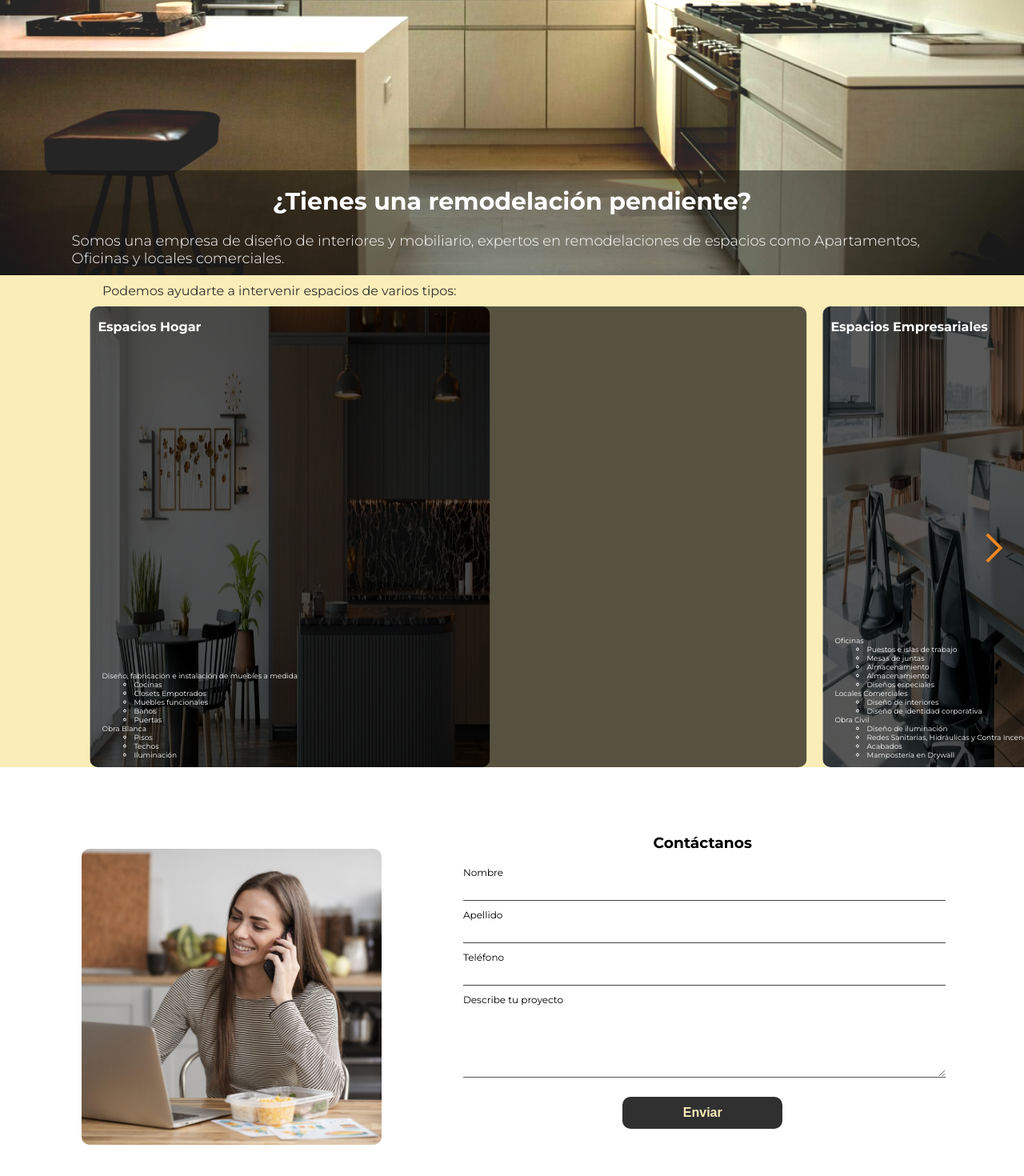
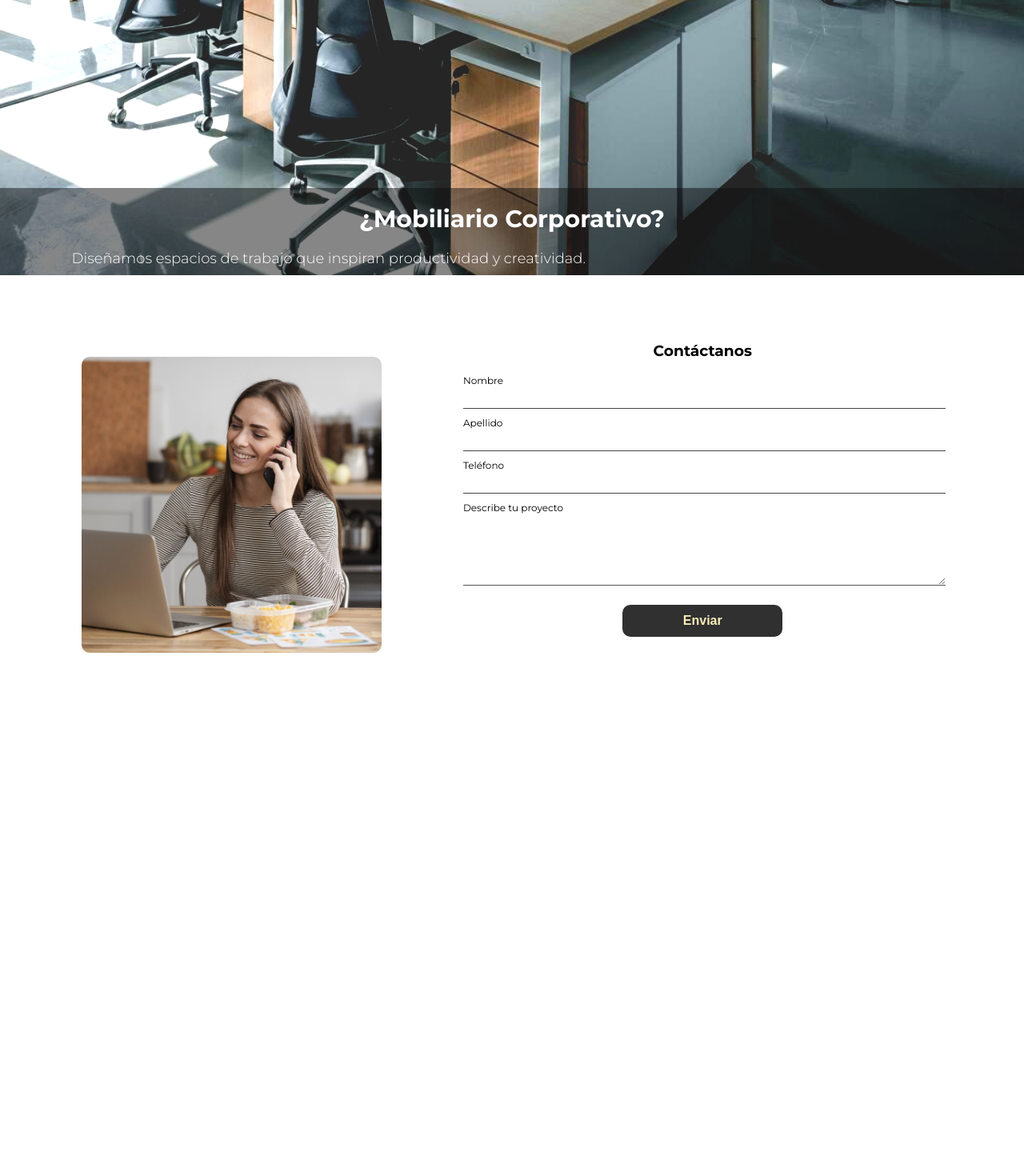
Before and after one commit to Yotis56/mobel, a React (Vite) app: page /corporativo in a window 1280 px wide. Shown: the part 456-1926 px from the top of the page at 80% size. After the commit the page ends 1379 px from the top, so only its background shows below. Built offline with nearby package versions, Linux system fonts and the light colour scheme.

Commit message:
Se agrega validación al formulario de contacto

```diff
--- a/package.json
+++ b/package.json
@@ -22,8 +22,10 @@
   },
   "dependencies": {
     "@emailjs/browser": "^4.4.1",
+    "framer-motion": "^11.5.5",
     "react": "^18.3.1",
     "react-dom": "^18.3.1",
+    "react-hook-form": "^7.53.0",
     "react-router-dom": "^6.26.1"
   },
   "devDependencies": {
--- a/src/components/Contact/Contact.jsx
+++ b/src/components/Contact/Contact.jsx
@@ -1,24 +1,16 @@
-import { useState } from "react"
+import { FormProvider, useForm } from "react-hook-form"
 import emailjs from '@emailjs/browser'
+import { Input } from "../Input/input"
+import { nameValidation, lastNameValidation, phoneValidation, descriptionValidation } from './validationObjects'
 import contactImg from '../../assets/contactUs-800.jpg'
 import styles from './styles.module.css'
 
+
 const Contact = () => {
-    const [data, setData] = useState({
-        name: '',
-        last_name: '',
-        phone: '',
-        description: ''
-    })
-    const handleChange = (event) => {
-        const target = event.target.name
-        const value = event.target.value
-        setData({
-            ...data,
-            [target]: value
-        })
-    }
-    const handleSubmit = async () => {
+
+    const methods = useForm()
+    const onSubmit = methods.handleSubmit( async (data)=> {
+        // console.log('se envía la info al correo', data)
         try {
             const response = await emailjs.send('mobel_contact_service', 'contact_form', data, )
             window.alert('Se ha enviado su información de contacto con éxito')
@@ -26,7 +18,8 @@ const Contact = () => {
             console.error(error)
             window.alert('No se ha podido enviar su información de contacto. Por favor intente más tarde')
         }
-    }
+
+    })
 
     return (
         <div className={styles.contactContainer}>
@@ -35,32 +28,20 @@ const Contact = () => {
             </div>
             <div className={styles.contactRight}>
                 <h3>Contáctanos</h3>
-                <form>
-                    <div className={styles.inputContainer}>
-                        <label htmlFor="name">Nombre</label>
-                        <input type="text" name="name" id="name" value={data.name} onChange={handleChange}/>
-                    </div>
-                    <div className={styles.inputContainer}>
-                        <label htmlFor="last_name">Apellido</label>
-                        <input type="tel" name="last_name" id="last_name" value={data.last_name} onChange={handleChange} />
-                    </div>
-                    <div className={styles.inputContainer}>
-                        <label htmlFor="phone">Teléfono</label>
-                        <input type="text" name="phone" id="phone" value={data.phone} onChange={handleChange} />
-                    </div>
-                    <div className={styles.inputContainer}>
-                        <label htmlFor="description">Describe tu proyecto</label>
-                        <textarea type="text" name="description" id="description" value={data.description} onChange={handleChange} />
-                    </div>
-                </form>
-                <div className={styles.buttonContainer}>
-                    <button onClick={handleSubmit} className={styles.submitButton}>Enviar</button>
-                </div>
+                <FormProvider {...methods}>
+                    <form onSubmit={ e => e.preventDefault()} noValidate>
+                        <Input label='Nombre' type='text' id='name' validation={nameValidation}/>
+                        <Input label='Apellido' type='text' id='last_name' validation={lastNameValidation}/>
+                        <Input label='Teléfono' type='tel' id='phone' validation={phoneValidation}/>
+                        <Input label='Describe tu proyecto' type='text' id='description' validation={descriptionValidation} multiline={true}/>
+                        <div className={styles.buttonContainer}>
+                            <button type="submit" className={styles.submitButton} onClick={onSubmit}>Enviar</button>
+                        </div>
+                    </form>
+                </FormProvider>
             </div>
         </div>
     )
 }
 
 export { Contact }
-
-// Recordar que estoy diseñando mobile-first. Cómo se debería ver la sección de contacto en móvil. ¿Sin la imagen?
--- a/src/components/Contact/styles.module.css
+++ b/src/components/Contact/styles.module.css
@@ -10,32 +10,6 @@
 }
 .contactRight h3 {
     text-align: center;
-}
-.inputContainer{
-    margin-bottom: 10px;
-}
-.inputContainer label {
-    display: block;
-    font-size: 12px;
-}
-.inputContainer input {
-    width: 100%;
-    height: 25px;
-    border: none;
-    border-bottom: 1px solid #444;
-    outline: none;
-}
-.inputContainer:last-child textarea {
-    height: 75px;
-    width: 100%;
-    outline: none;
-    border: none;
-    border-bottom: 1px solid #555;
-    margin: 10px 0px;
-    /* box-sizing: border-box; */
-    font-family: sans-serif;
-    color: black;
-    resize: vertical;
 }
 .submitButton {
     outline: none;
@@ -67,9 +41,4 @@
     .contactRight{
         margin: 5% 8% 8% 0;
     }
-    .inputContainer:focus-within label {
-        font-size: 14px;
-        color: var(--black-grey);
-        transition: all 300ms ease-in;
-    }
 }
--- /dev/null
+++ b/src/components/Contact/validationObjects.js
@@ -0,0 +1,30 @@
+const nameValidation = {
+    required: {
+        value: true,
+        message: 'Ingrese su nombre'
+    }
+}
+const lastNameValidation = {
+    required: {
+        value: true,
+        message: 'Ingrese su apellido'
+    }
+}
+const phoneValidation = {
+    required: {
+        value: true,
+        message: 'Ingrese su teléfono'
+    },
+    pattern: {
+        value: /^\d{10}$/,
+        message: 'Ingrese un número de teléfono valido'
+    }
+}
+const descriptionValidation = {
+    required: {
+        value: true,
+        message: 'Ingrese Una breve descripción de su proyecto'
+    }
+}
+
+export {nameValidation, lastNameValidation, phoneValidation, descriptionValidation}
--- a/src/components/Header/Header.jsx
+++ b/src/components/Header/Header.jsx
@@ -1,16 +1,15 @@
-import heroImage from '../../assets/Kitchen1-1024.jpg'
 import styles from './styles.module.css'
 
-const Header = () => {
+const Header = ({ image, title, paragraph }) => {
     return (
         <div className={styles.headerContainer}>
             <div className={styles.hero}>
                 <div className={styles.imgContainer}>
-                    <img src={heroImage} alt="imagen cocina" />
+                    <img src={image} alt="imagen cocina" />
                 </div>
                 <div className={styles.textContainer}>
-                    <h1 className={styles.heroTitle}>¿Tienes una remodelación pendiente?</h1>
-                    <p className={styles.heroText}>Somos una empresa de diseño de interiores y mobiliario, expertos en remodelaciones de espacios como Apartamentos, Oficinas y locales comerciales.</p>
+                    <h1 className={styles.heroTitle}>{title}</h1>
+                    <p className={styles.heroText}>{paragraph}</p>
                 </div>
             </div>
         </div>
--- a/src/components/Header/styles.module.css
+++ b/src/components/Header/styles.module.css
@@ -17,9 +17,10 @@
     filter: contrast(1.5);
 }
 .textContainer {
+    width: 100%;
+    padding: 0 7% 10px;
     color: white;
     background: rgba(15, 15, 15, 50%);
-    padding: 0 7% 10px;
 }
 .heroTitle {
     font-size: 20px;
--- /dev/null
+++ b/src/components/Input/input.jsx
@@ -0,0 +1,57 @@
+import { useFormContext } from "react-hook-form"
+import { AnimatePresence, motion } from "framer-motion"
+import { findInputError, isFormInvalid } from '../../utilities/formErrorsUtils'
+import styles from './styles.module.css'
+
+export const Input = ({ label, type, id, validation, multiline = false}) => {
+    const {
+        register,
+        formState: {errors}
+    } = useFormContext()
+
+    const inputError = findInputError(errors, id)
+    const isInvalid = isFormInvalid(inputError)
+
+    // console.log(id, isInvalid, errors)
+    return (
+        <div className={styles.inputContainer}>
+            <div className={styles.labelContainer}>
+                <label htmlFor={id}>{label}</label>
+                <AnimatePresence mode="wait" initial={false}>
+                    { isInvalid && (
+                        <InputError message={inputError.error.message} key={inputError.error.message}/>
+                    )}
+                </AnimatePresence>
+            </div>
+            { multiline ?
+                <textarea
+                    id={id}
+                    type={type}
+                    className={styles.textArea}
+                    {...register(id, validation)}
+                />
+                :
+                <input
+                    type={type}
+                    id={id}
+                    {...register(id, validation)}
+                />
+            }
+        </div>
+    )
+}
+
+const InputError = ({message}) => {
+    return (
+        <motion.p className={styles.errorMsg} {...framer_error}>
+            <span className={`material-symbols-outlined ${styles.errorIcon}`}>error</span>
+            {message}
+        </motion.p>
+    )
+}
+const framer_error = {
+    intial: {opacity: 0, y: 10},
+    animate: {opacity: 1, y: 0},
+    exit: {opacity: 0, y: 10},
+    transition: {duration: 0.2}
+}
--- /dev/null
+++ b/src/components/Input/styles.module.css
@@ -0,0 +1,51 @@
+.inputContainer{
+    margin-bottom: 10px;
+}
+.inputContainer label {
+    display: block;
+    font-size: 12px;
+}
+.inputContainer input {
+    width: 100%;
+    height: 25px;
+    border: none;
+    border-bottom: 1px solid #444;
+    outline: none;
+}
+.labelContainer {
+    display: flex;
+    justify-content: space-between;
+}
+.errorMsg{
+    display: flex;
+    align-items: center;
+    width: fit-content;
+    margin: 0;
+    padding: 4px;
+    background-color: #bf6161;
+    color: #560303;
+    border-radius: 4px;
+    font-size: 10px;
+}
+.errorIcon {
+    font-size: 12px;
+}
+.textArea {
+    height: 75px;
+    width: 100%;
+    outline: none;
+    border: none;
+    border-bottom: 1px solid #555;
+    margin: 10px 0px;
+    /* box-sizing: border-box; */
+    font-family: sans-serif;
+    color: black;
+    resize: vertical;
+}
+@media screen and (min-width: 426px ) {
+    .inputContainer:focus-within label {
+        font-size: 14px;
+        color: var(--black-grey);
+        transition: all 300ms ease-in;
+    }
+}
--- /dev/null
+++ b/src/pages/HomeCorporativo/HomeCorporativo.jsx
@@ -0,0 +1,28 @@
+import { useEffect } from "react"
+import emailjs from '@emailjs/browser'
+import { Header } from "../../components/Header/Header"
+import { Contact } from "../../components/Contact/Contact"
+import heroImage  from '../../assets/OfficeHero.jpg'
+
+const HomeCorporativo = () => {
+
+  useEffect(() => {
+    emailjs.init({
+      publicKey: 'px67tiu5cXBv6yCRY'
+    })
+  }, [])
+  const title = '¿Mobiliario Corporativo?'
+  const paragraph = 'Diseñamos espacios de trabajo que inspiran productividad y creatividad.'
+
+    return (
+      <>
+        <Header image={heroImage} title={title} paragraph={paragraph} />
+        <Contact />
+      </>
+    )
+}
+
+export { HomeCorporativo }
+
+//En el home corporativo el texto es muy corto. Habría que ponerlo con ancho al 100%
+// También tengo que arreglar las imágenes. Ambas imágenes de Hero tienen que tener la misma medida
--- a/src/pages/Home/Home.jsx
+++ b/src/pages/HomeHogar/HomeHogar.jsx
@@ -2,23 +2,23 @@ import { useEffect } from "react"
 import emailjs from '@emailjs/browser'
 import { Header } from "../../components/Header/Header"
 import { Contact } from "../../components/Contact/Contact"
-import { Segments } from "../../components/Segments/Segments"
+import heroImage from '../../assets/Kitchen1-1024.jpg'
 
-const Home = () => {
+const HomeHogar = () => {
 
   useEffect(() => {
     emailjs.init({
       publicKey: 'px67tiu5cXBv6yCRY'
     })
   }, [])
-
+  const title = '¿Tienes una remodelación pendiente?'
+  const paragraph = 'Somos una empresa de diseño de interiores y mobiliario, expertos en remodelaciones de espacios.'
     return (
       <>
-        <Header />
-        <Segments />
+        <Header image={heroImage} title={title} paragraph={paragraph} />
         <Contact />
       </>
     )
 }
 
-export { Home }
+export { HomeHogar }
--- /dev/null
+++ b/src/utilities/formErrorsUtils.js
@@ -0,0 +1,13 @@
+export const findInputError = (errors, name) => {
+    const filtered = Object.keys(errors)
+    .filter( key => key === name)
+    .reduce( (cur, key) => {
+        return Object.assign(cur, {error: errors[key]})
+    }, {})
+    return filtered
+}
+
+export const isFormInvalid = err => {
+    if (Object.keys(err).length > 0) return true
+    return false
+}
```
Also changed, not shown: src/routes/App.jsx (+4 -3 lines), src/assets/OfficeHero.jpg (added), 1 other file (tests, documents, lock files or other folders).
